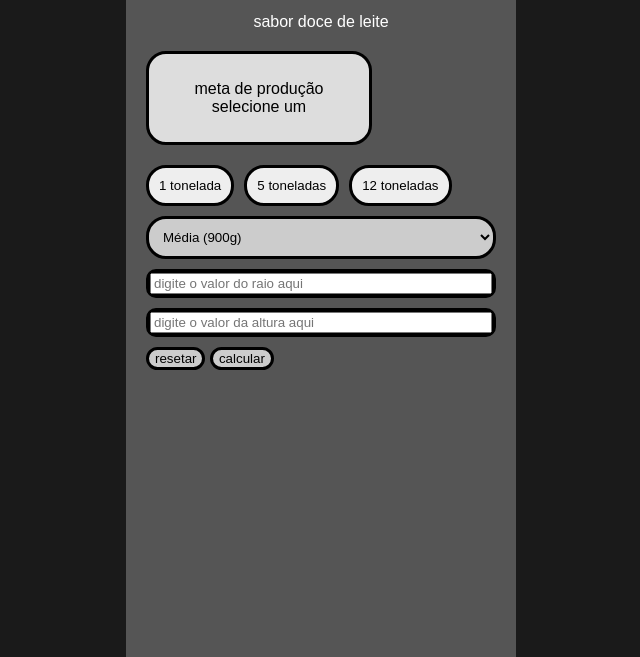
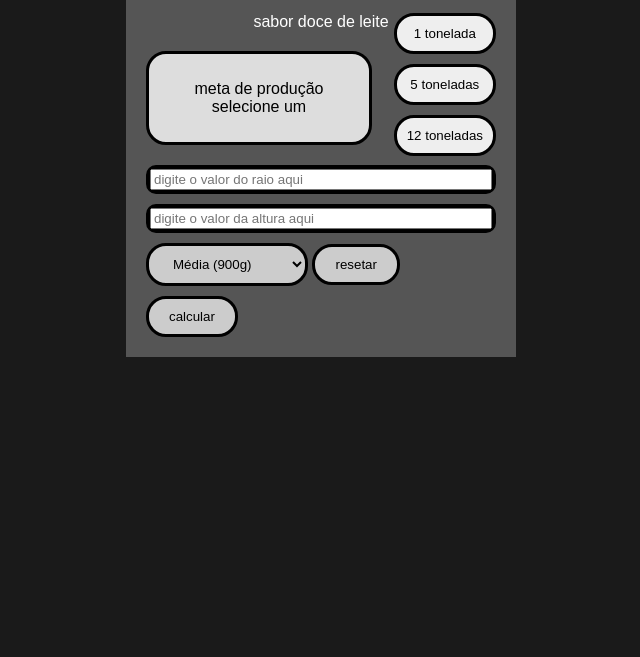
Before and after one commit to jpkeidann/Gelateria_Geometrica, a website: page index.html in a window 1280 px wide. Shown: the part 187-844 px from the top of the page, without its empty margins (319-959 px from the left). After the commit the page ends 800 px from the top, so only its background shows below. Drawn offline with Linux system fonts and the light colour scheme.

Commit message:
Add files via upload

```diff
--- a/index.html
+++ b/index.html
@@ -4,7 +4,7 @@
   <meta charset="UTF-8">
   <meta name="viewport" content="width=390, height=844, initial-scale=1.0">
   <link rel="stylesheet" href="style.css">
-  <script type="modules" src="index.js"defer></script>
+  <script type="module" src="index.js"defer></script>
   <title>Gelateria Geométrica</title>
 </head>
 <body>
@@ -26,17 +26,17 @@
     <button id="5t">5 toneladas</button>
     <button id="12t">12 toneladas</button>
   </div>
-  <select id="tamanho" class="but select-tamanho">
-    <option value="400">Pequena (400g)</option>
-    <option value="900" selected>Média (900g)</option>
-    <option value="1700">Grande (1700g)</option>
-    <option value="custom">personalizado</option>
-  </select>
 
 
   <div class="inputs"><input type="number", placeholder="digite o valor do raio aqui", id="raio"></div>
   <div class="inputs"><input type="number", placeholder="digite o valor da altura aqui", id="altura"></div>
 
+  <select id="tamanho" class="but">
+      <option value="400">Pequena (400g)</option>
+      <option value="900" selected>Média (900g)</option>
+      <option value="1700">Grande (1700g)</option>
+      <option value="custom">Personalizado</option>
+    </select>
     <button class="but" id="btn_limpar">resetar</button>
     <button class="but" id="calcular">calcular</button>
 
--- a/style.css
+++ b/style.css
@@ -6,7 +6,6 @@ body {
 
   .container {
     width: 390px;
-    height: 844px;
     background: #555;
     margin: auto;
     padding: 20px;
@@ -53,11 +52,14 @@ body {
   }
 
   /* Botões */
- .buttons {
-  display: flex;
-  gap: 10px;
-  width: 100%;
-}
+  .buttons {
+    position: absolute;
+    right: 20px;
+    top: 200px;
+    display: flex;
+    flex-direction: column;
+    gap: 10px;
+  }
 
   .buttons button {
     border-radius: 10px;
@@ -70,7 +72,7 @@ body {
   /* Botão calcular */
   .but {
     margin-top: 10px;
-
+    padding: 10px 20px;
     border-radius: 20px;
     border: 3px solid black;
     background: #ccc;
@@ -163,10 +165,26 @@ body {
     text-align: center;
   }
 
-  .select-tamanho {
-    display: block;
+  table {
     width: 100%;
-    margin-top: 10px;
-    padding: 10px;
-    box-sizing: border-box;
-  }
+    border-collapse: collapse;
+    margin-top: 8px;
+    background-color: white;
+}
+
+th, td {
+    border: 1px solid #6d706c;
+    padding: 8px;
+    text-align: center;
+    font-size: 1.1rem;
+}
+
+th {
+    background-color: #676867;
+    color: white;
+}
+
+td {
+    color: #565855;
+    font-weight: bold;
+}
```
